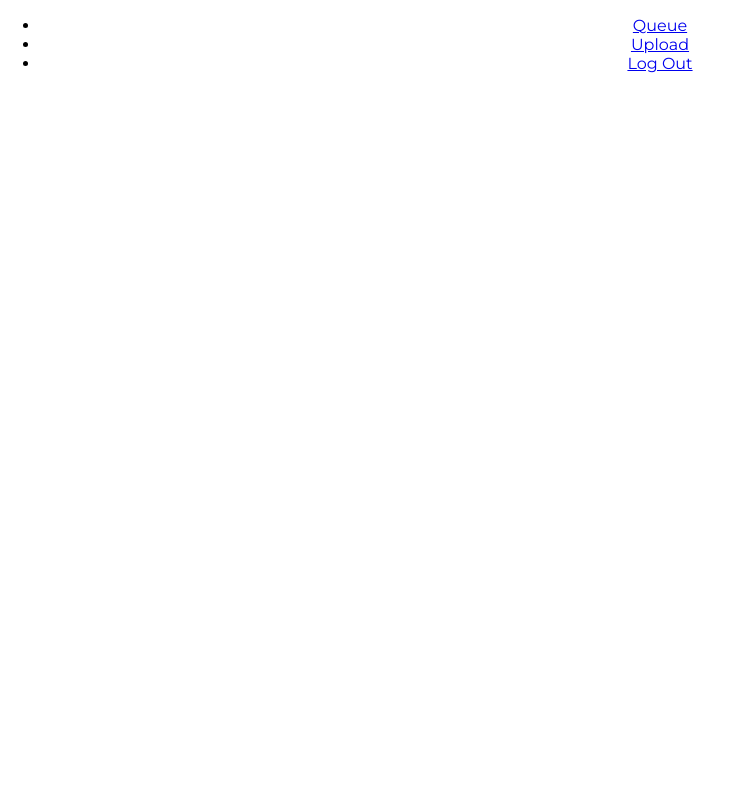
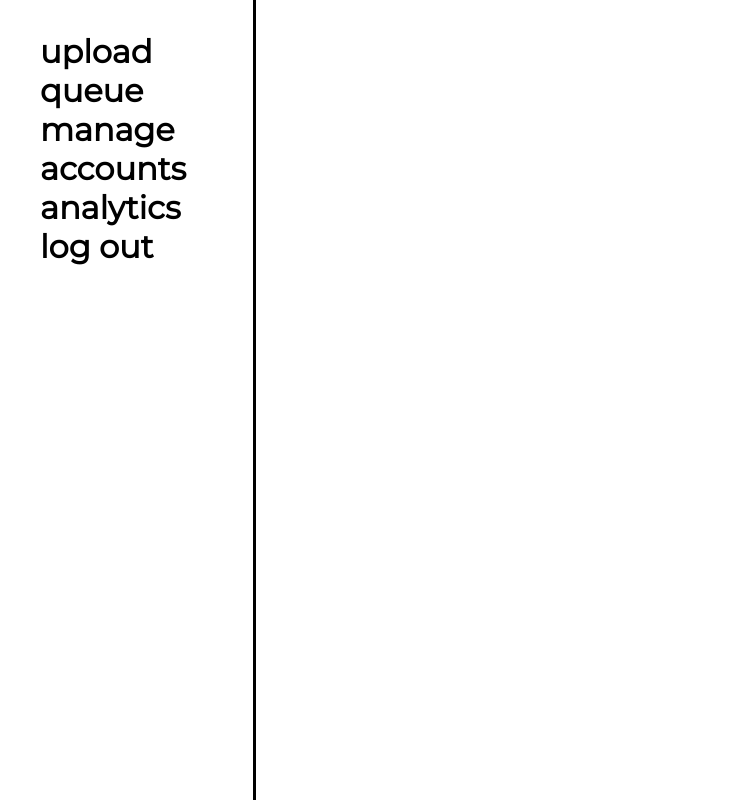
Before and after one commit to ethoreson/idealabFrontend, a React (Create React App) app: page /login in a window 1280 px wide. Shown: the whole page, without its empty margins (0-732 px from the left). Built offline with nearby package versions, Linux system fonts and the light colour scheme.

Commit message:
style basic layout of navbar

```diff
--- a/src/App.css
+++ b/src/App.css
@@ -1,9 +1,69 @@
+/* Layout */
+:root {
+  --light-blue: #00AEEF;
+  --default-background: #282c34;
+}
+
+html {
+  height: 100%;
+}
+
+body {
+  height: 100%;
+}
+
+#root {
+  height: 100%;
+}
+
+.grid-container {
+  height: 100%;
+  display: grid;
+  grid-template-columns: 1fr 4fr;
+}
+
+.grid-item-nav {
+  border-right: solid;
+}
+
+
+.selected {
+  color: var(--light-blue);
+  border-right: 6px solid;
+}
+
+.navList li {
+  display: flex;
+}
+
+
+.navList a {
+  flex-grow: 1;
+}
+
+.navList a:hover {
+  background-color: var(--light-blue);
+  color: black;
+}
+
+.navList {
+  font-size: 2rem;
+  list-style: none;
+  text-align: left;
+}
+
+a {
+  color: black;
+  font-weight: bolder;
+  text-decoration: none;
+}
+
 .App {
   text-align: center;
 }
 
 .App-header {
-  background-color: #282c34;
+  background-color: var(--default-background);
   min-height: 100vh;
   display: flex;
   flex-direction: column;
--- a/src/App.js
+++ b/src/App.js
@@ -10,7 +10,7 @@ function App() {
   const activeUser = 'admin';
   const sidebar = activeUser ? <SidebarNavigation /> : null;
   return (
-    <div className="App">
+    <div className="App grid-container">
       <HashRouter>
         {sidebar}
       <Switch>
--- a/src/SidebarNavigation.jsx
+++ b/src/SidebarNavigation.jsx
@@ -1,6 +1,6 @@
 import React from 'react';
 import './App.css';
-import { Link } from 'react-router-dom';
+import { NavLink } from 'react-router-dom';
 
 class SidebarNavigation extends React.Component {
 
@@ -10,13 +10,15 @@ class SidebarNavigation extends React.Component {
 
     render() {
         return (
-            <div>
-                <ul>
-                    <li><Link to="/queue">Queue</Link></li>
-                    <li><Link to="/upload">Upload</Link></li>
-                    <li onClick={this.props.logout}><Link to="/login">Log Out</Link></li>
+            <nav className={"grid-item-nav"}>
+                <ul className={"navList"}>
+                    <li><NavLink to="/upload" activeClassName={"selected"}>upload</NavLink></li>
+                    <li><NavLink to="/queue" activeClassName={"selected"}>queue</NavLink></li>
+                    <li><NavLink to="/manageaccounts" activeClassName={"selected"}>manage accounts</NavLink></li>
+                    <li><NavLink to="/analytics" activeClassName={"selected"}>analytics</NavLink></li>
+                    <li onClick={this.props.logout}><NavLink to="/login" activeClassName={"selected"}>log out</NavLink></li>
                 </ul>
-            </div>
+            </nav>
         );
     }
 }
```
